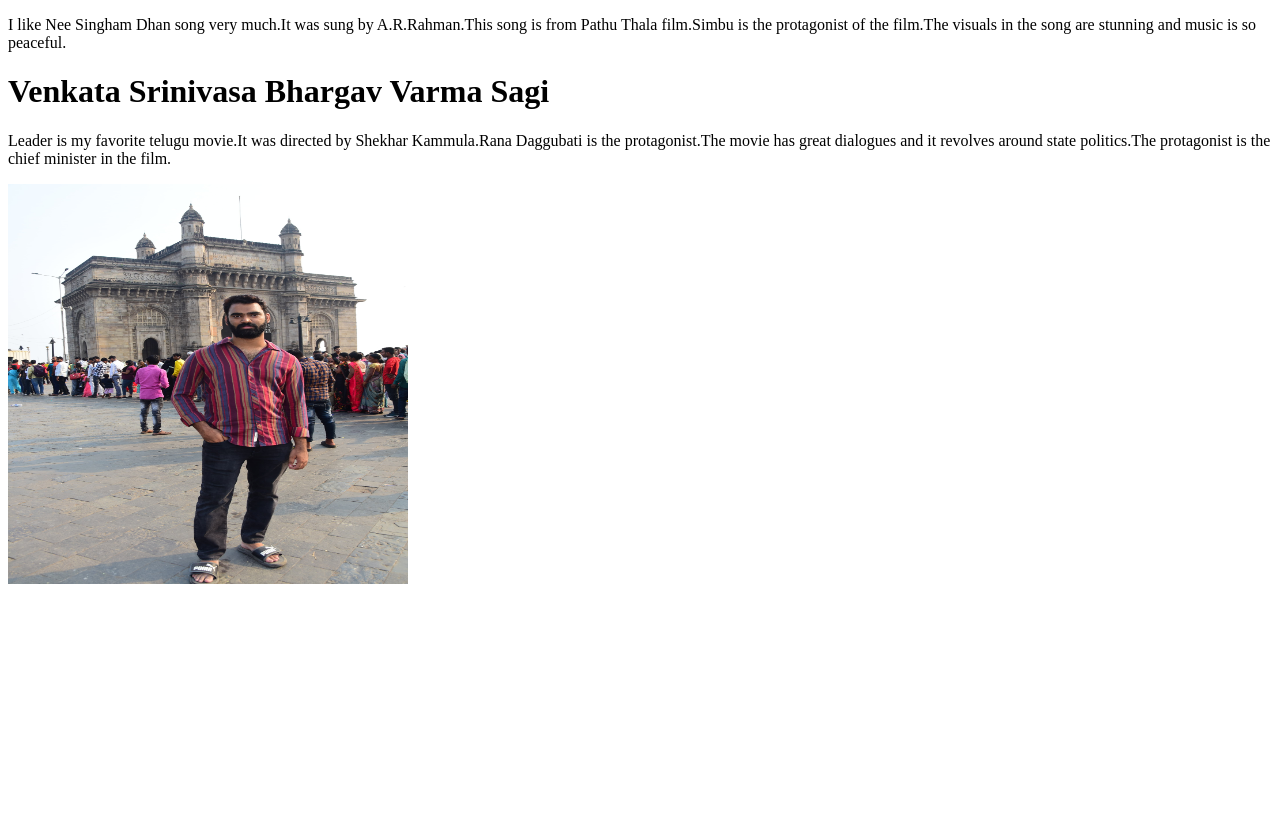
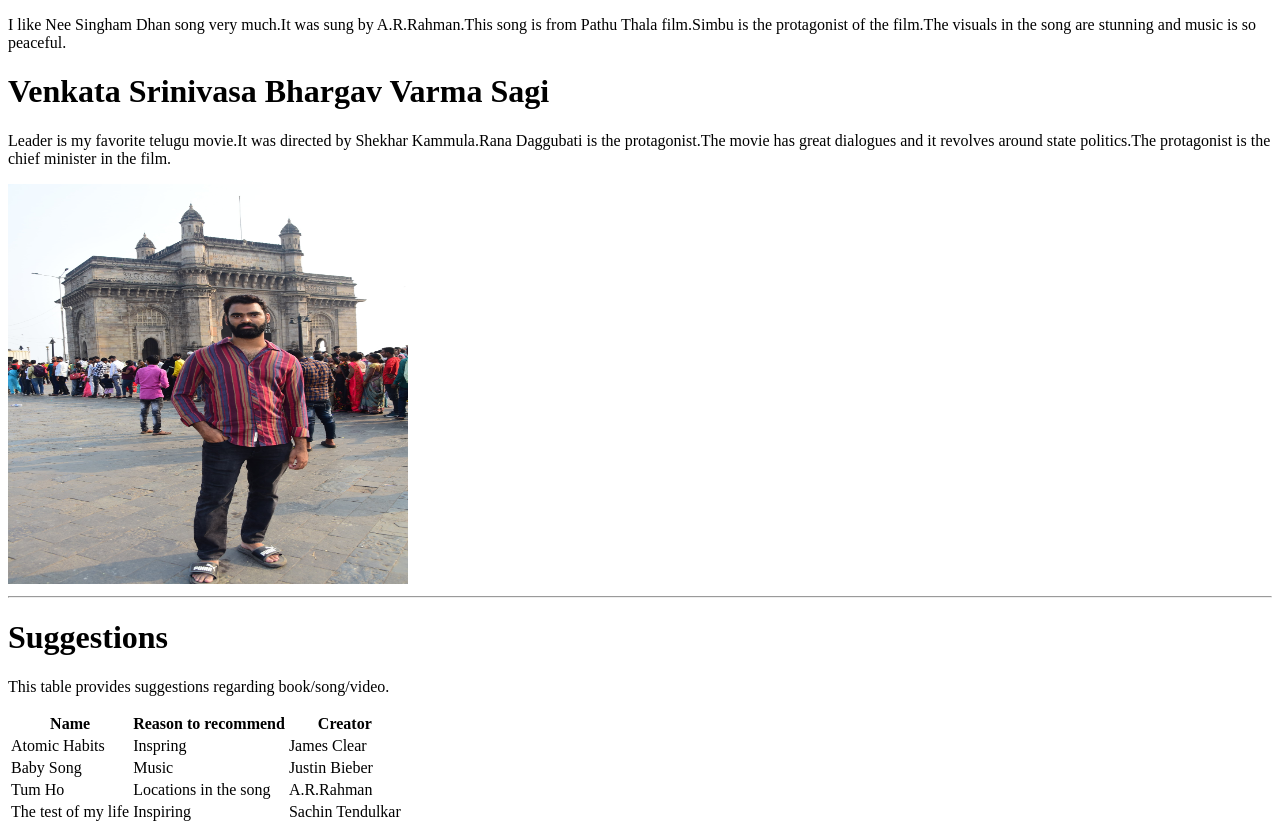
Before and after one commit to 44-563-Web-Apps-S24/44563-webapps-s24-assignment3-bhargavvarmasagi, a plain HTML site: page mymedia.html in a window 1280 px wide. Before the commit the page ends 800 px from the top, so only its background shows below. Drawn offline with Linux system fonts and the light colour scheme.

Commit message:
added table

```diff
--- a/mymedia.html
+++ b/mymedia.html
@@ -8,5 +8,36 @@
         <h1>Venkata Srinivasa Bhargav Varma Sagi</h1>
         <p>Leader is my favorite telugu movie.It was directed by Shekhar Kammula.Rana Daggubati is the protagonist.The movie has great dialogues and it revolves around state politics.The protagonist is the chief minister in the film.</p>
         <img src="./bhargav_mumbai.jpg" height="400" width="400" alt="bhargav-image">
+        <hr>
+        <h1>Suggestions</h1>
+        <p>This table provides suggestions regarding book/song/video.</p>
+        <table>
+            <tr>
+                <th>Name</th>
+                <th>Reason to recommend</th>
+                <th>Creator</th>
+            </tr>
+            <tr>
+                <td>Atomic Habits</td>
+                <td>Inspring</td>
+                <td>James Clear</td>
+            </tr>
+            <tr>
+                <td>Baby Song</td>
+                <td>Music</td>
+                <td>Justin Bieber</td>
+            </tr>
+            <tr>
+                <td>Tum Ho</td>
+                <td>Locations in the song</td>
+                <td>A.R.Rahman</td>
+            </tr>
+            <tr>
+                <td>The test of my life</td>
+                <td>Inspiring</td>
+                <td>Sachin Tendulkar</td>
+            </tr>
+
+        </table>
     </body>
 </html>
```
